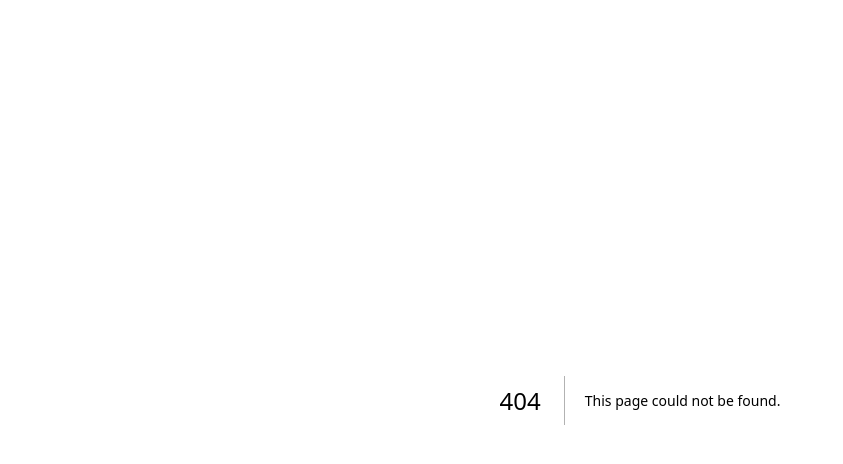
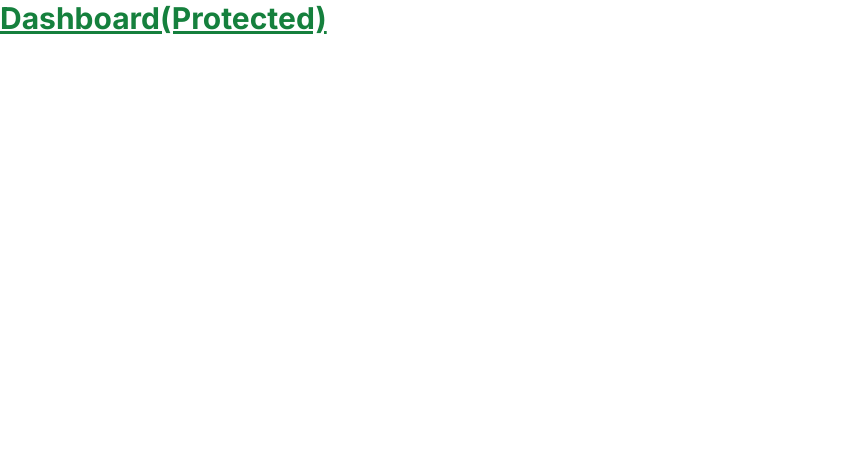
Before and after one commit to 7sering/doko-ai, a Next.js app: page /dashboard in a window 1280 px wide. Before the commit this address had no page. Shown: the top 464 px of the page, without its empty margins (0-843 px from the left). Built offline with nearby package versions, Linux system fonts and the light colour scheme.

Commit message:
folder structure setup

```diff
--- /dev/null
+++ b/app/(dashboard)/(routes)/dashboard/page.tsx
@@ -0,0 +1,9 @@
+export default function DashboardPage() {
+  return (
+    <>
+      <h1 className="text-3xl font-bold underline text-green-700">
+        Dashboard(Protected)
+      </h1>
+    </>
+  );
+}
--- /dev/null
+++ b/app/(landing)/page.tsx
@@ -0,0 +1,9 @@
+import React from 'react'
+
+const LandingPage = () => {
+  return (
+    <div>LandingPage(unprotected)</div>
+  )
+}
+
+export default LandingPage
--- a/app/globals.css
+++ b/app/globals.css
@@ -1,6 +1,11 @@
 @tailwind base;
 @tailwind components;
 @tailwind utilities;
+html,
+body,
+:root{
+  height: 100%;
+}
 
 @layer base {
   :root {
--- a/app/layout.tsx
+++ b/app/layout.tsx
@@ -5,8 +5,8 @@ import { Inter } from 'next/font/google'
 const inter = Inter({ subsets: ['latin'] })
 
 export const metadata: Metadata = {
-  title: 'Create Next App',
-  description: 'Generated by create next app',
+  title: 'Doko AI - All in one platform',
+  description: 'AI Platform for creator',
 }
 
 export default function RootLayout({
--- a/app/page.tsx
+++ /dev/null
@@ -1,13 +0,0 @@
-import { Button } from "@/components/ui/button";
-
-export default function Home() {
-  return (
-    <>
-      <h1 className="text-3xl font-bold underline text-green-700">
-        Hello Doko AI - SAAS
-      </h1>
-      <Button variant="danger" size="lg">Learn More</Button>
-      <Button variant="danger" size="lg">Learn More</Button>
-    </>
-  );
-}
```
